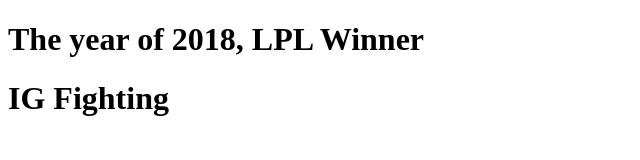
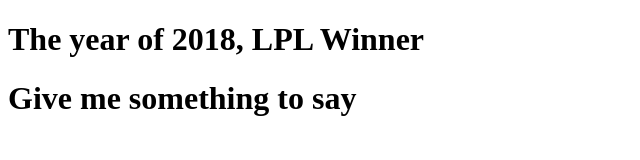
Before and after one commit to cinspo/RepositryPractice, a plain HTML site: page Index.html in a window 1280 px wide. Shown: the whole page, without its empty margins (0-640 px from the left). Drawn offline with Linux system fonts and the light colour scheme.

Commit message:
new file
give something to say

```diff
--- a/Index.html
+++ b/Index.html
@@ -6,6 +6,6 @@
   </head>
   <body>
     <h1>The year of 2018, LPL Winner</h1>
-    <h1>IG Fighting</h1>
+    <h1>Give me something to say</h1>
   </body>
 </html>
```
